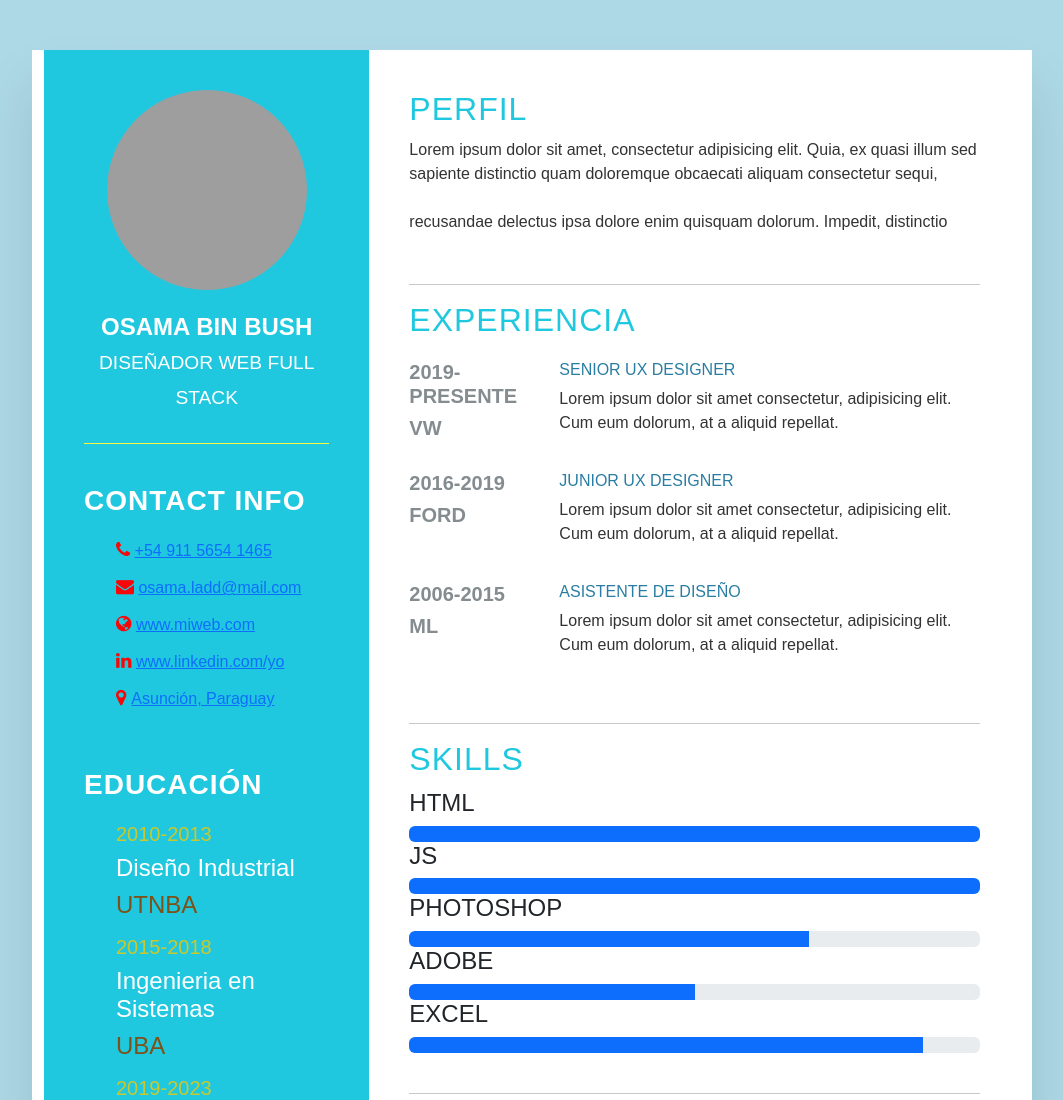
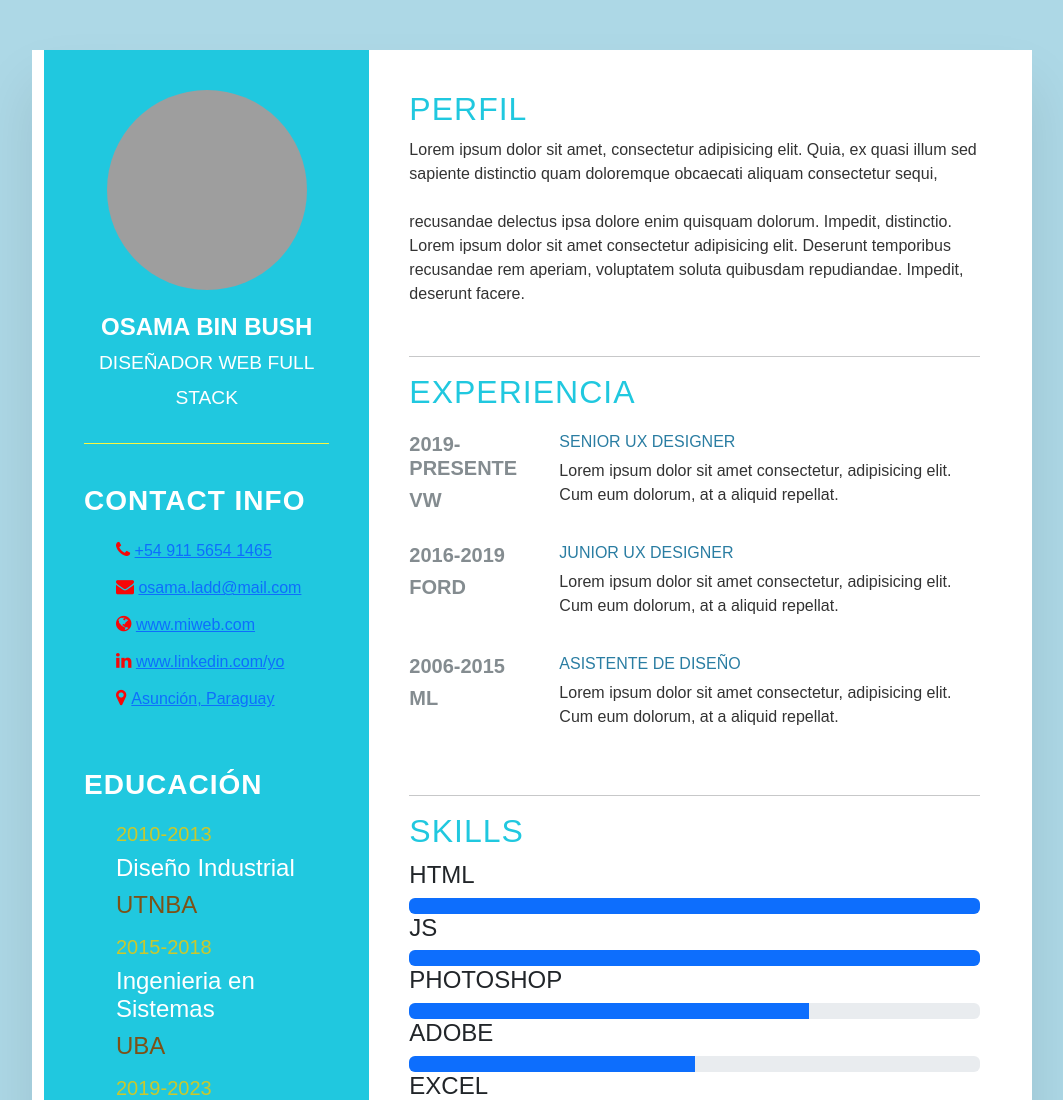
Before and after one commit to Rodri889/Rodri889.github.io, a plain HTML site: page index.html in a window 1280 px wide. Shown: the top 1100 px of the page, without its empty margins (108-1171 px from the left). Drawn offline with nearby package versions, Linux system fonts and the light colour scheme; grey boxes are pictures that could not be loaded.

Commit message:
Update index.html

```diff
--- a/index.html
+++ b/index.html
@@ -87,7 +87,7 @@
                 <h2 class="titulo2">Perfil</h2>
                 <p>Lorem ipsum dolor sit amet, consectetur adipisicing elit. Quia, ex quasi illum sed sapiente
                     distinctio quam doloremque obcaecati aliquam consectetur sequi,<br><br> recusandae delectus ipsa dolore enim
-                    quisquam dolorum. Impedit, distinctio</p>
+                    quisquam dolorum. Impedit, distinctio. Lorem ipsum dolor sit amet consectetur adipisicing elit. Deserunt temporibus recusandae rem aperiam, voluptatem soluta quibusdam repudiandae. Impedit, deserunt facere.</p>
             </div>
             <hr>
             <div class="about">
```
